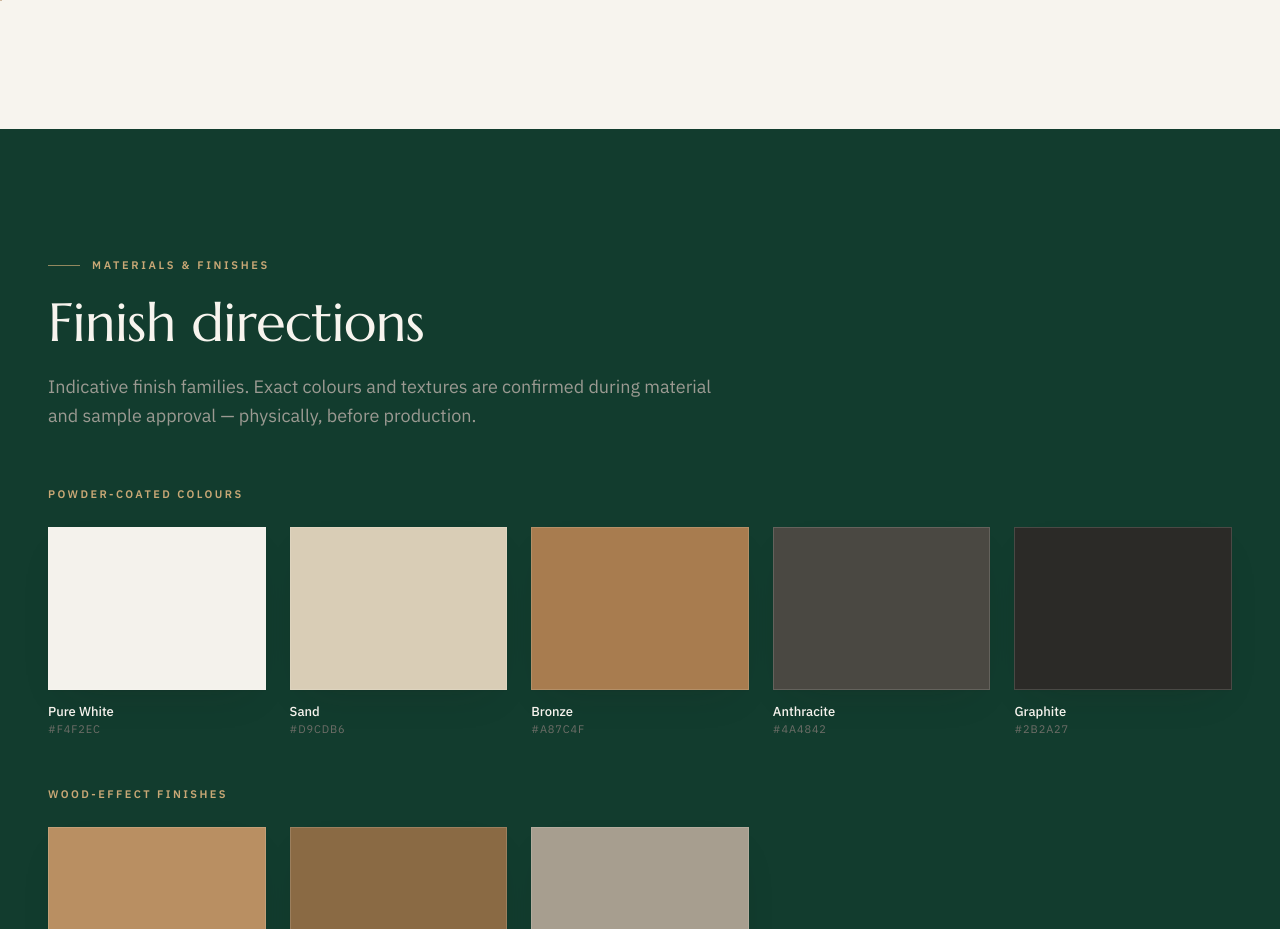
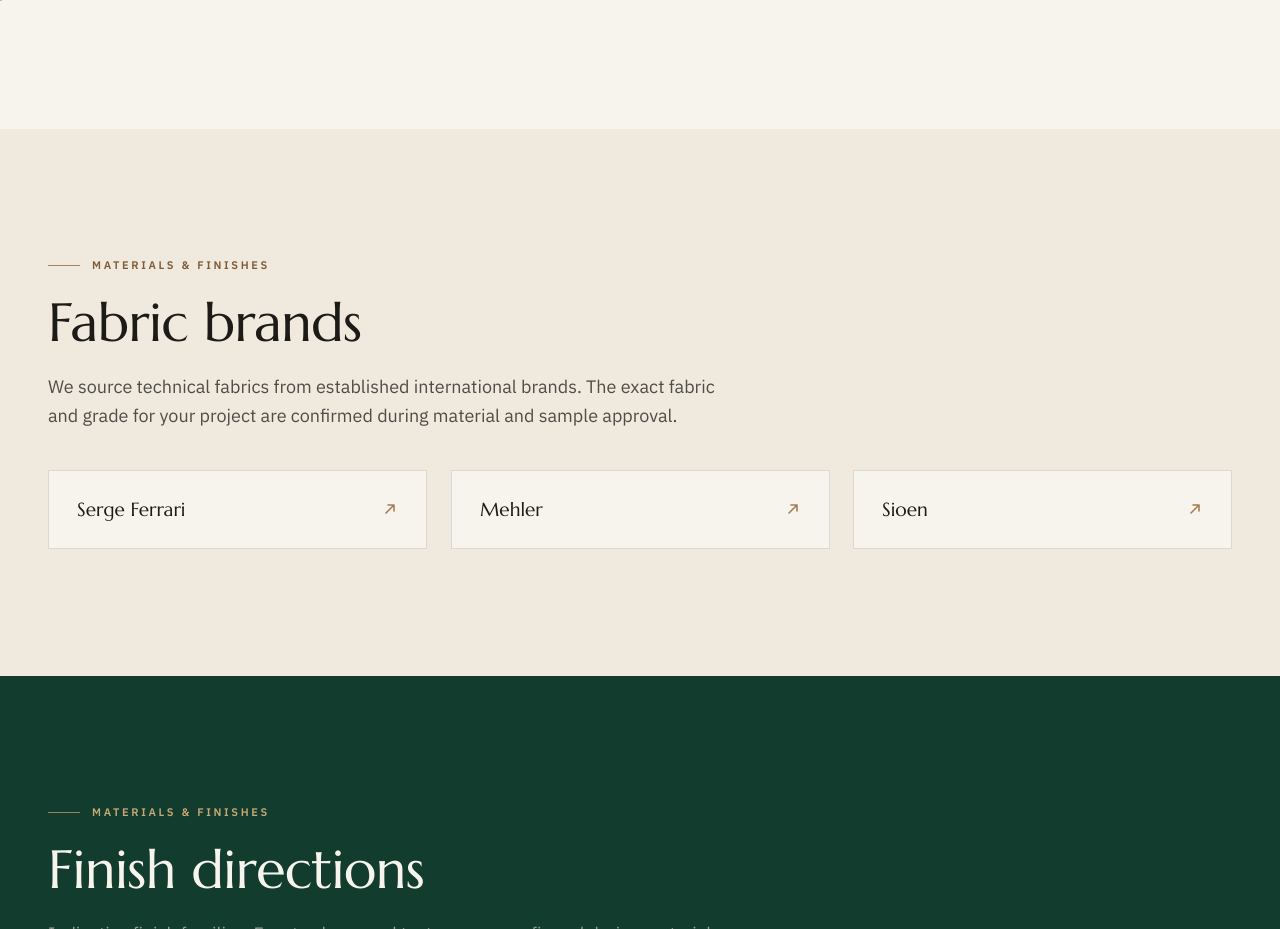
Before and after one commit to faamwork-crypto/delta-muscat-website, a Next.js app: page /en/materials in a window 1280 px wide. Shown: the part 1724-2653 px from the top of the page. Built offline with nearby package versions, Linux system fonts and the light colour scheme; no server answers.

Commit message:
Materials: Fabric brands section with official links; internal link registry (src/lib/links.ts)

```diff
--- a/src/app/[locale]/materials/page.tsx
+++ b/src/app/[locale]/materials/page.tsx
@@ -3,6 +3,7 @@
 import SectionHeading from "@/components/SectionHeading";
 import CtaBanner from "@/components/home/CtaBanner";
 import { images, materialImages } from "@/lib/images";
+import { fabricBrandLinks } from "@/lib/links";
 import { getDictionary } from "@/i18n/get-dictionary";
 import { isLocale, locales, type Locale } from "@/i18n/config";
 import { buildMetadata } from "@/lib/seo";
@@ -70,6 +71,45 @@
             {m.note}
           </p>
         </Reveal>
+      </section>
+
+      {/* Fabric brands — links managed in src/lib/links.ts */}
+      <section className="section-pad bg-paper-deep">
+        <div className="container-site">
+          <SectionHeading
+            eyebrow={m.eyebrow}
+            title={m.brandsTitle}
+            lead={m.brandsLead}
+          />
+          <ul className="mt-10 grid gap-6 sm:grid-cols-3">
+            {fabricBrandLinks.map((brand, i) => (
+              <Reveal key={brand.id} delay={i * 90}>
+                <a
+                  href={brand.href}
+                  target="_blank"
+                  rel="noopener noreferrer"
+                  className="group flex h-full items-center justify-between border border-line bg-paper px-7 py-6 transition-colors hover:border-bronze"
+                >
+                  <span className="font-display text-[19px] text-ink">{brand.label}</span>
+                  <svg
+                    viewBox="0 0 16 16"
+                    className="h-4 w-4 shrink-0 text-bronze transition-transform duration-300 group-hover:-translate-y-0.5 group-hover:translate-x-0.5 rtl:-scale-x-100"
+                    aria-hidden="true"
+                  >
+                    <path
+                      d="M4 12L12 4M12 4H6M12 4v6"
+                      fill="none"
+                      stroke="currentColor"
+                      strokeWidth="1.6"
+                      strokeLinecap="round"
+                      strokeLinejoin="round"
+                    />
+                  </svg>
+                </a>
+              </Reveal>
+            ))}
+          </ul>
+        </div>
       </section>
 
       {/* Swatch library */}
--- a/src/i18n/dictionaries/ar.ts
+++ b/src/i18n/dictionaries/ar.ts
@@ -673,6 +673,9 @@
       ],
     },
     note: "أسماء التشطيبات أعلاه وصفية واسترشادية. تُؤكد النطاقات المتاحة والمراجع الدقيقة عند الاستشارة.",
+    brandsTitle: "علامات الأقمشة",
+    brandsLead:
+      "نؤمّن الأقمشة التقنية من علامات دولية راسخة. يُعتمد القماش والدرجة الخاصة بمشروعك أثناء اعتماد المواد والعينات.",
   },
 
   gallery: {
--- a/src/i18n/dictionaries/en.ts
+++ b/src/i18n/dictionaries/en.ts
@@ -672,6 +672,9 @@
       ],
     },
     note: "Finish names above are descriptive and indicative. Available ranges and exact references are confirmed at consultation.",
+    brandsTitle: "Fabric brands",
+    brandsLead:
+      "We source technical fabrics from established international brands. The exact fabric and grade for your project are confirmed during material and sample approval.",
   },
 
   gallery: {
--- /dev/null
+++ b/src/lib/links.ts
@@ -0,0 +1,49 @@
+/**
+ * Internal link registry (فایل داخلی لینک‌ها).
+ *
+ * همه‌ی لینک‌های خارجی مرجع در همین فایل نگه‌داری می‌شوند تا در یک نقطه
+ * قابل ویرایش باشند. برای افزودن لینک جدید، یک آیتم به آرایه‌ی مربوطه
+ * اضافه کنید؛ برای نمایش روی سایت، همان آرایه را در کامپوننت مورد نظر
+ * رندر کنید. (این فایل روی سایت عمومی نیست مگر آنکه در صفحه‌ای استفاده شود.)
+ */
+
+export type ExternalLink = {
+  id: string;
+  /** نمایش روی سایت (معمولاً نام برند). */
+  label: string;
+  href: string;
+  /** توضیح داخلی — روی سایت نمایش داده نمی‌شود. */
+  note?: string;
+};
+
+/** برندهای پارچه‌ی فنی مورد استفاده — در صفحه Materials نمایش داده می‌شود. */
+export const fabricBrandLinks: ExternalLink[] = [
+  {
+    id: "serge-ferrari",
+    label: "Serge Ferrari",
+    href: "https://www.sergeferrari-group.com/",
+    note: "فرانسه — پارچه‌های Precontraint و Stamoid (دریایی)؛ نمونه‌ای از آن: لینک مرجع Stamoid در referenceLinks.",
+  },
+  {
+    id: "mehler",
+    label: "Mehler",
+    href: "https://www.mehlerheytex.com/en",
+    note: "آلمان (MehlerHeytex) — پارچه‌های VALMEX برای معماری کششی.",
+  },
+  {
+    id: "sioen",
+    label: "Sioen",
+    href: "https://sioentensilearchitecture.com/",
+    note: "بلژیک — غشاهای معماری کششی (FluoMax و…). نام «Sieo» در درخواست کاربر، همین Sioen است.",
+  },
+];
+
+/** لینک‌های مرجع داخلی — فقط در همین فایل ذخیره می‌شوند و روی سایت رندر نمی‌شوند. */
+export const referenceLinks: ExternalLink[] = [
+  {
+    id: "serge-ferrari-stamoid-amazon",
+    label: "Serge Ferrari Stamoid Top 80 — marine fabric (reference listing)",
+    href: "https://www.amazon.com/dp/B07P67DQS5",
+    note: "لینکی که کاربر به‌عنوان نمونه پارچه فرستاد (share.google → آمازون).",
+  },
+];
```
